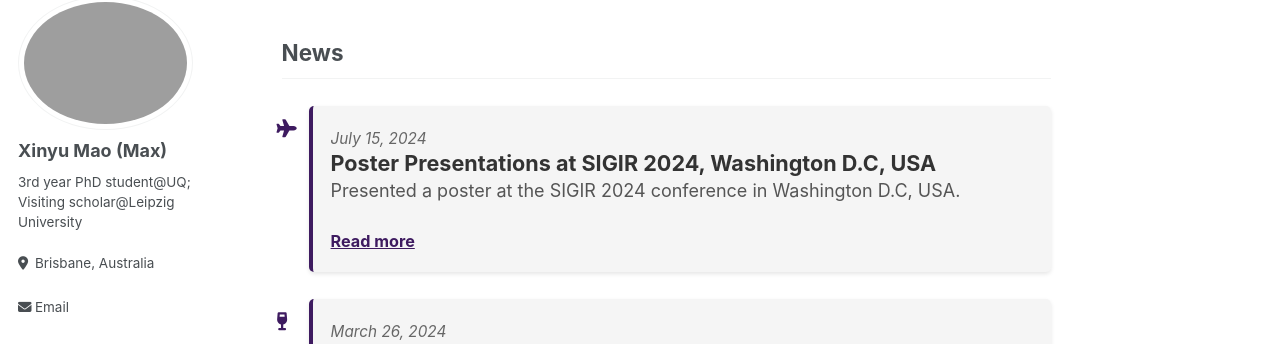
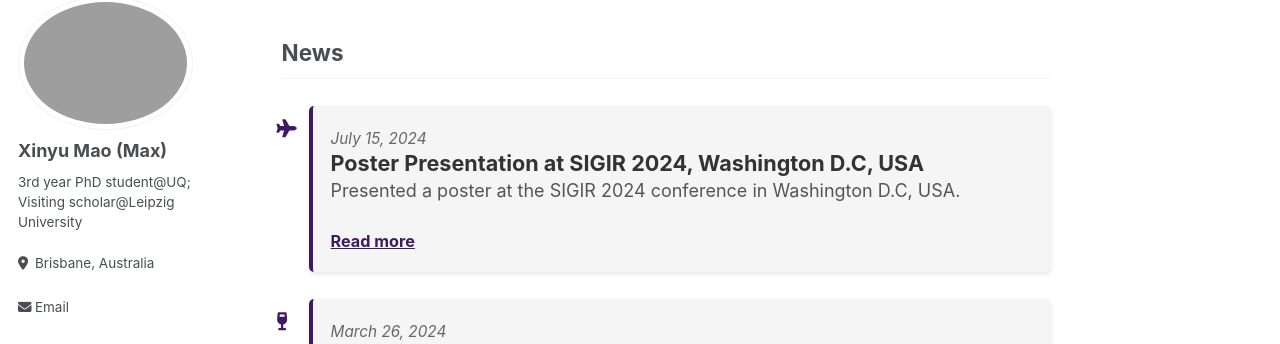
Before and after one commit to Shinyu-Mao/Shinyu-Mao.github.io, a Jekyll site: the page built from _pages/about.md, in a window 1280 px wide and 900 px high, scrolled down 492 px. Shown: the part 110-454 px from the top of the window. Built offline with Jekyll 4.4.1, drawn with Linux system fonts in a browser that asks for light colours; some web fonts are replaced.

Commit message:
fix news

```diff
--- a/_data/news.yml
+++ b/_data/news.yml
@@ -36,7 +36,7 @@
   description: "[Short Paper]: Dense Retrieval with Continuous Explicit Feedback for Systematic Review Screening Prioritisation"
   status: celebrate
 
-- title: "Poster Presentations at SIGIR 2024, Washington D.C, USA"
+- title: "Poster Presentation at SIGIR 2024, Washington D.C, USA"
   date: 2024-07-15
   url: https://sigir.org/sigir2024/
   description: "Presented a poster at the SIGIR 2024 conference in Washington D.C, USA."
```
